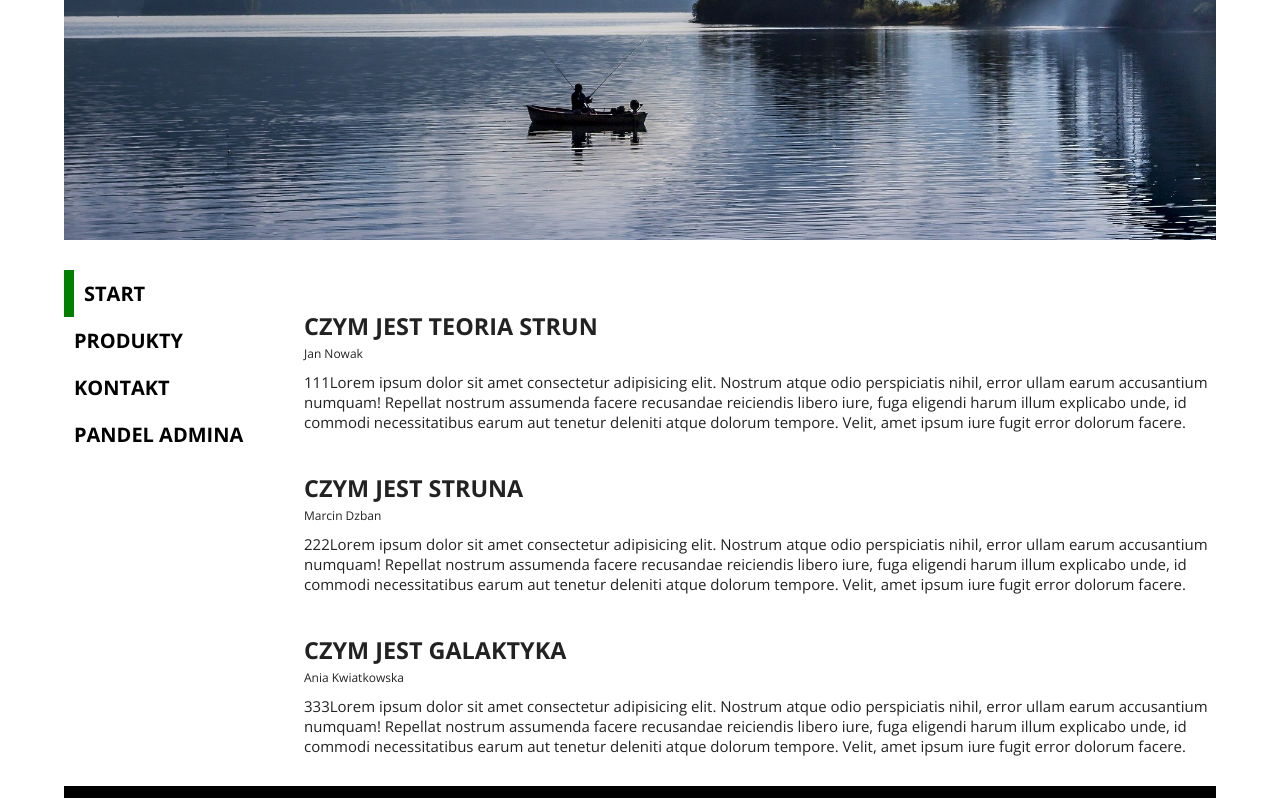
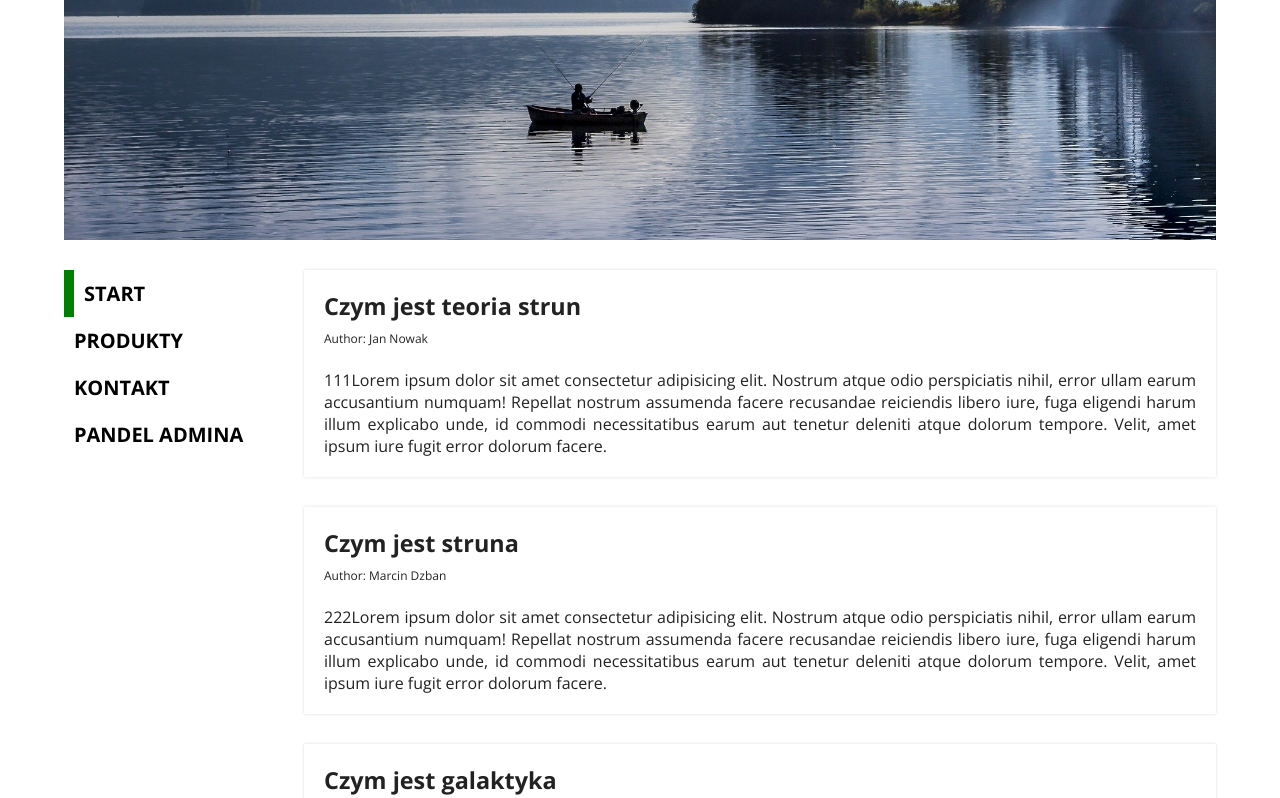
Before and after one commit to APabisz/13.Simple_ReactApp, a React (Create React App) app: page / in a window 1280 px wide. Shown: the top 798 px of the page. Built offline with nearby package versions, Linux system fonts and the light colour scheme.

Commit message:
fix: new layout for article display

```diff
--- a/src/components/Article.js
+++ b/src/components/Article.js
@@ -1,16 +1,12 @@
 import React from "react"
+import "../styles/Article.css"
 
 const Article = ({ title, author, text }) => {
-  const styles = {
-    marginTop: 40,
-  }
   return (
-    <article style={styles}>
-      <h3 style={{ marginBottom: 3, textTransform: "uppercase" }}>{title}</h3>
-      <span style={{ marginBottom: 10, display: "block", fontSize: 12 }}>
-        {author}
-      </span>
-      <p style={{ fontSize: 15 }}>{text}</p>
+    <article className='article-item'>
+      <h3 className='article-title'>{title}</h3>
+      <span className='article-author'>Author: {author}</span>
+      <p className='article-text'>{text}</p>
     </article>
   )
 }
--- /dev/null
+++ b/src/styles/Article.css
@@ -0,0 +1,28 @@
+.article-item {
+  margin-bottom: 30px;
+  padding: 20px;
+  box-shadow: 0 0 3px 0 #ddd;
+}
+
+.article-title {
+  text-transform: "uppercase";
+  font-size: "1.0em";
+}
+
+.article-author {
+  margin-bottom: 10px;
+  display: "block";
+  font-size: 0.6em;
+}
+
+.article-text {
+  margin-top: 20px;
+  font-size: 0.8em;
+  text-align: justify;
+}
+
+@media (max-width: 800px) {
+  .article-item {
+    padding-right: 0;
+  }
+}
```
